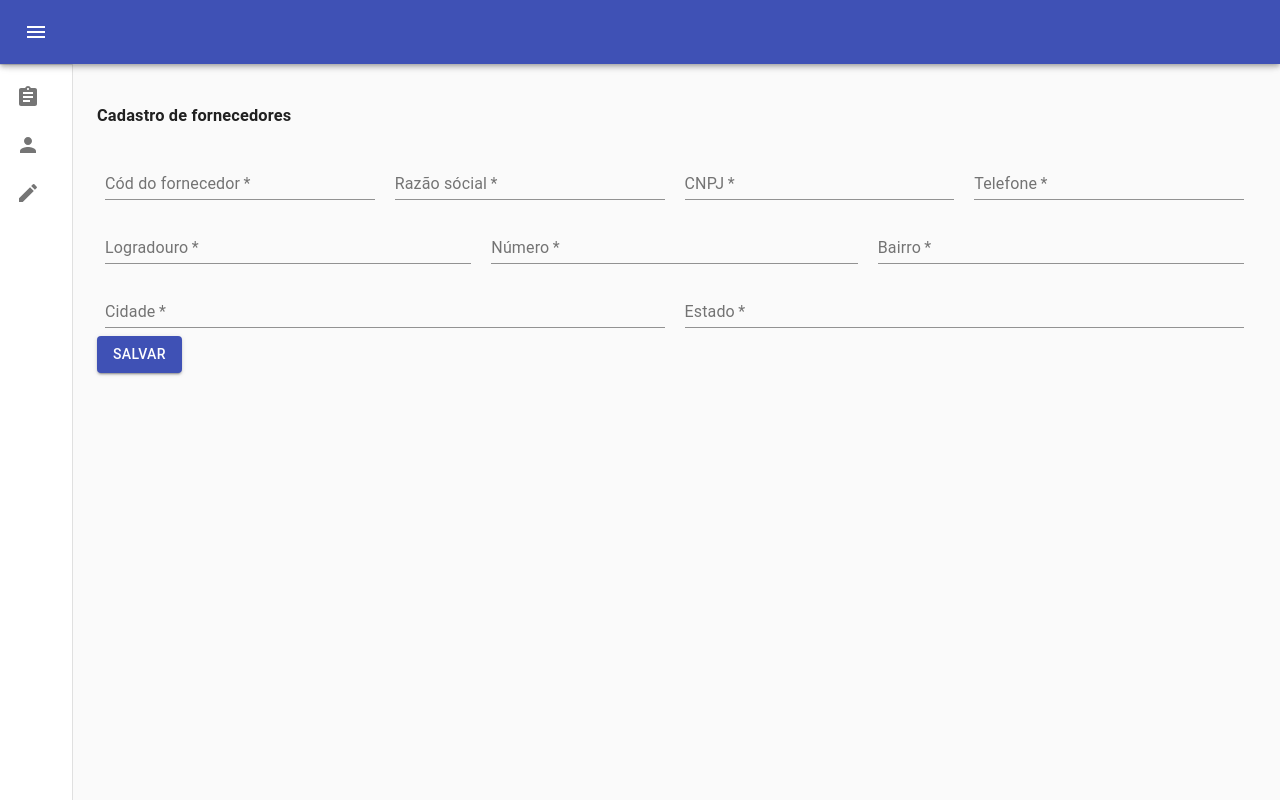
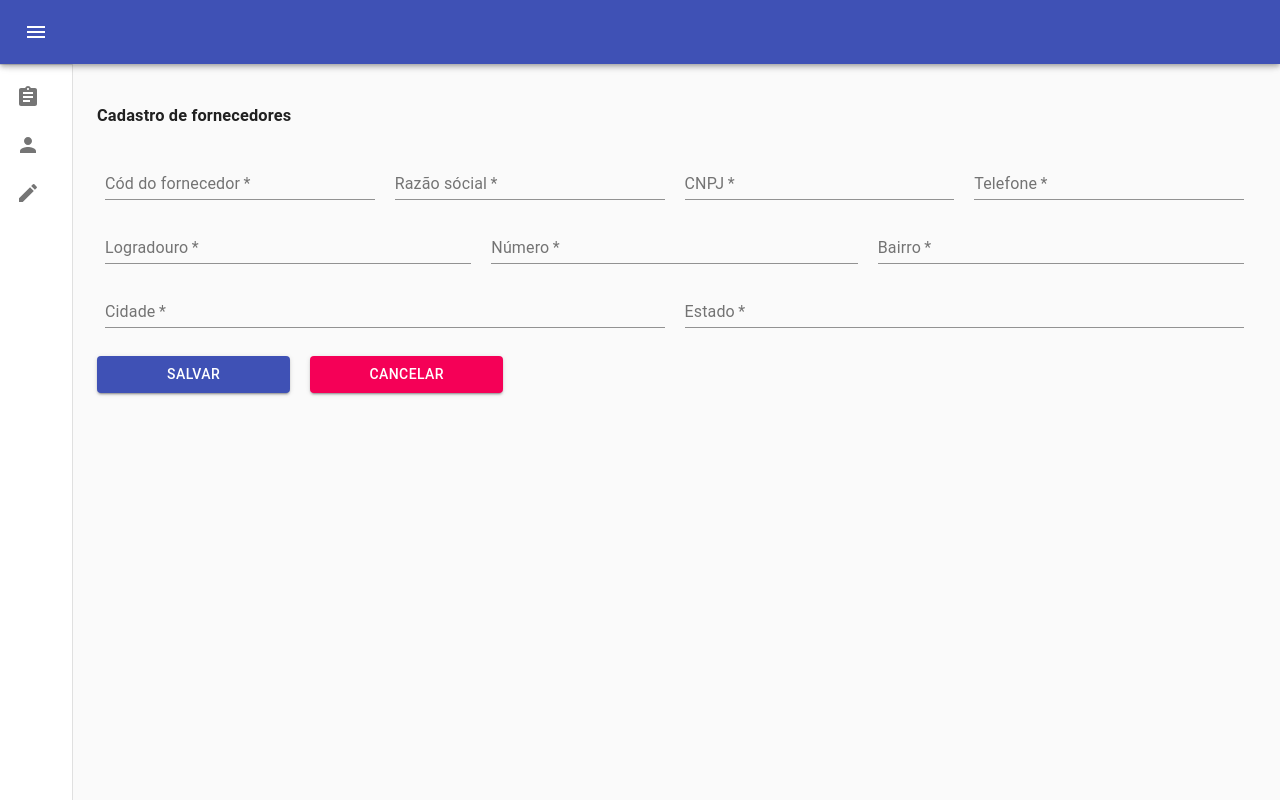
Before and after one commit to AndreFelipe97/Invetory-control-react-material-UI, a React (Create React App) app: page /cadastro-fornecedores in a window 1280 px wide. Built offline with nearby package versions, Linux system fonts and the light colour scheme.

Commit message:
Foi colocado um botão de cancelamento de cadastro

```diff
--- a/src/Components/Suppliers/SupplierForm.jsx
+++ b/src/Components/Suppliers/SupplierForm.jsx
@@ -2,6 +2,7 @@ import React, { useState, useEffect, Fragment } from 'react';
 import TextField from '@material-ui/core/TextField';
 import { makeStyles } from '@material-ui/core/styles';
 import { Button, Grid } from "@material-ui/core";
+import {useHistory} from 'react-router-dom'
 
 import api from "../../Services/api";
 import Input from "../../Itens/Input";
@@ -67,6 +68,12 @@ export default function FormPropsTextFields(props) {
         loadForm(id);
     }, []);
 
+    let history = useHistory();
+
+    function handleClick() {
+        history.push("/lista-fornecedores");
+      }
+
     return (
         values && <>
             <h3>Cadastro de fornecedores</h3>
@@ -79,32 +86,32 @@ export default function FormPropsTextFields(props) {
                     <Input
                         label="Cód do fornecedor"
                         required
-                        columns={{ sm: 12, lg: 3, md: 3, xs: 3 }}
-                        style={{width: '100%', paddingRight: '20px'}}
+                        columns={{ xs: 12, sm: 12, md: 3, lg: 3, xl: 3 }}
+                        style={{ width: '100%', paddingRight: '20px' }}
                         value={values['cod']}
                         onChange={handleChange('cod')}
                     />
                     <Input
                         label="Razão sócial"
                         required
-                        columns={{ sm: 12, lg: 3, md: 3, xs: 3 }}
-                        style={{width: '100%', paddingRight: '20px'}}
+                        columns={{ xs: 12, sm: 12, md: 3, lg: 3, xl: 3 }}
+                        style={{ width: '100%', paddingRight: '20px' }}
                         value={values['corporate_name']}
                         onChange={handleChange('corporate_name')}
                     />
                     <Input
                         label="CNPJ"
                         required
-                        columns={{ sm: 12, lg: 3, md: 3, xs: 3 }}
-                        style={{width: '100%', paddingRight: '20px'}}
+                        columns={{ xs: 12, sm: 12, md: 3, lg: 3, xl: 3 }}
+                        style={{ width: '100%', paddingRight: '20px' }}
                         value={values['cnpj']}
                         onChange={handleChange('cnpj')}
                     />
                     <Input
                         label="Telefone"
                         required
-                        columns={{ sm: 12, lg: 3, md: 3, xs: 3 }}
-                        style={{width: '100%', paddingRight: '20px'}}
+                        columns={{ xs: 12, sm: 12, md: 3, lg: 3, xl: 3 }}
+                        style={{ width: '100%', paddingRight: '20px' }}
                         value={values['fone']}
                         onChange={handleChange('fone')}
                     />
@@ -113,25 +120,25 @@ export default function FormPropsTextFields(props) {
                 <Grid container>
                     <Input
                         label="Logradouro"
-                        style={{width: '100%', paddingRight: '20px'}}
+                        style={{ width: '100%', paddingRight: '20px' }}
                         required
-                        columns={{ sm: 12, lg: 4, md: 4, xs: 3 }}
+                        columns={{ xs: 12, sm: 12, md: 4, lg: 4, xl: 4 }}
                         value={values['public_place']}
                         onChange={handleChange('public_place')}
                     />
                     <Input
                         label="Número"
-                        style={{width: '100%', paddingRight: '20px'}}
+                        style={{ width: '100%', paddingRight: '20px' }}
                         required
-                        columns={{ sm: 12, lg: 4, md: 4, xs: 4 }}
+                        columns={{ xs: 12, sm: 12, md: 4, lg: 4, xl: 4 }}
                         value={values['number']}
                         onChange={handleChange('number')}
                     />
                     <Input
                         label="Bairro"
-                        style={{width: '100%', paddingRight: '20px'}}
+                        style={{ width: '100%', paddingRight: '20px' }}
                         required
-                        columns={{ sm: 12, lg: 4, md: 4, xs: 4 }}
+                        columns={{ xs: 12, sm: 12, md: 4, lg: 4, xl: 4 }}
                         value={values['neighborhood']}
                         onChange={handleChange('neighborhood')}
                     />
@@ -142,8 +149,8 @@ export default function FormPropsTextFields(props) {
                         label="Cidade"
                         // style={{ width: 550 }}
                         required
-                        style={{width: '100%', paddingRight: '20px'}}
-                        columns={{ sm: 12, lg: 6, md: 6, xs: 6 }}
+                        style={{ width: '100%', paddingRight: '20px' }}
+                        columns={{ xs: 12, sm: 12, md: 6, lg: 6, xl: 6 }}
                         value={values['city']}
                         onChange={handleChange('city')}
                     />
@@ -151,16 +158,24 @@ export default function FormPropsTextFields(props) {
                         label="Estado"
                         // style={{ width: 550 }}
                         required
-                        style={{width: '100%', paddingRight: '20px'}}
-                        columns={{ sm: 12, lg: 6, md: 6, xs: 6 }}
+                        style={{ width: '100%', paddingRight: '20px' }}
+                        columns={{ xs: 12, sm: 12, md: 6, lg: 6, xl: 6 }}
                         value={values['state']}
                         onChange={handleChange('state')}
                     />
                 </Grid>
-
-                <Button variant="contained" color="primary" onClick={e => handleSubmit(values)}>
-                    Salvar
-                </Button>
+                <Grid container>
+                    <Grid item xs={12} sm={12} md={2} lg={2} xl={2}>
+                        <Button variant="contained" style={{ width: '100%', marginTop:'20px' }} color="primary" onClick={e => handleSubmit(values)}>
+                            Salvar
+                        </Button>
+                    </Grid>
+                    <Grid item xs={12} sm={12} md={2} lg={2} xl={2}>
+                        <Button variant="contained" onClick={handleClick} style={{ width: '100%', marginLeft: '20px', marginTop:'20px' }} color="secondary">
+                            Cancelar
+                        </Button>
+                    </Grid>
+                </Grid>
             </form>
         </>
     );
```
